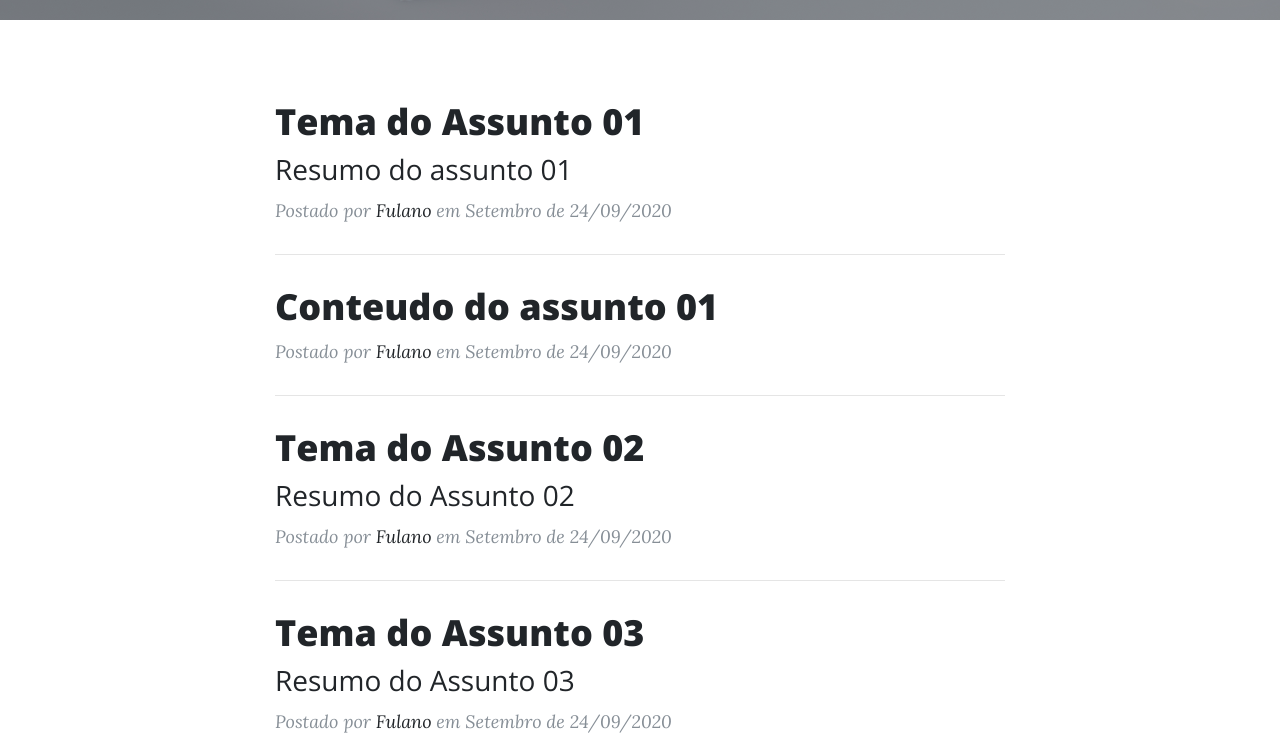
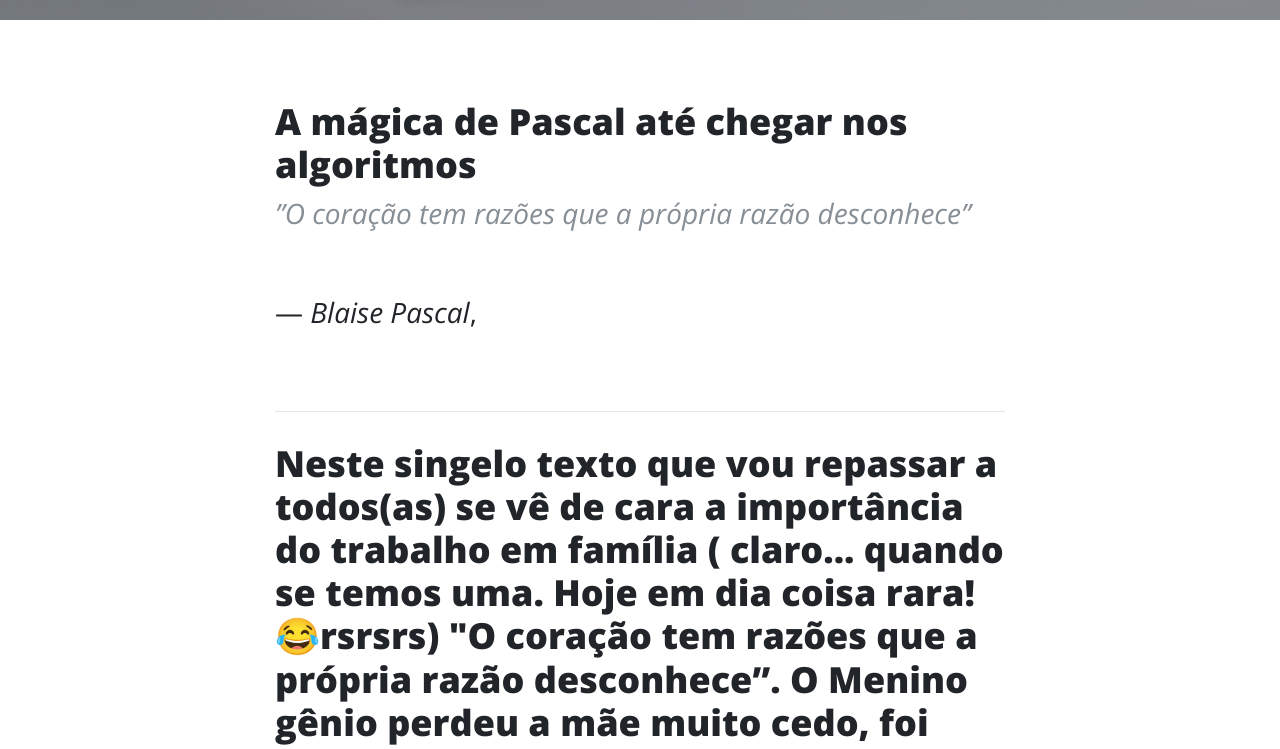
Before and after one commit to xErolLima/blog.github.io, a website: page index.html in a window 1280 px wide. Shown: the part 661-1410 px from the top of the page. Drawn offline with nearby package versions, Linux system fonts and the light colour scheme.

Commit message:
Update index.html

```diff
--- a/index.html
+++ b/index.html
@@ -76,21 +76,27 @@
         <div class="post-preview">
           <a href="post.html">
             <h2 class="post-title">
-            Tema do Assunto 01
+              <b>A mágica de Pascal até chegar nos algoritmos</b>
             </h2>
             <h3 class="post-subtitle">
-              Resumo do assunto 01
+            <figure>
+                   <blockquote>
+                      ”O coração tem razões que a própria razão desconhece”
+                   </blockquote>
+             <footer>
+                    — <cite class="author">Blaise Pascal</cite>, <cite></cite>
+             </footer>
+           </figure>
             </h3>
           </a>
-          <p class="post-meta">Postado por
-            <a href="#">Fulano</a>
-            em Setembro de 24/09/2020</p>
         </div>
         <hr>
         <div class="post-preview">
           <a href="post.html">
             <h2 class="post-title">
-              Conteudo do assunto 01
+              Neste singelo texto que vou repassar a todos(as) se vê de cara a importância do trabalho em família ( claro... quando se temos uma. Hoje em dia coisa rara! 😂rsrsrs)
+"O coração tem razões que a própria razão desconhece”. O Menino  gênio perdeu a mãe muito cedo, foi criado por um tutor que o despontou para a genialidade.
+Desde o mágico dia em que o Francês Blaise Pascal, desenvolveu, moldou e criou a primeira máquina de calcular (Pascaline), esta por sua vez abriu um "rio" de oportunidades até chegar no "mar" que conhecemos hoje como ALGORITMOS. Blaise Pascal se motivou a criar esta máquina porque seu pai era contador e precisava de ajuda com cálculos mais avançados. Pascal então, utilizando do mundo incrível da física e em matemática criou uma máquina com um engenhoso sistema de engrenagens que fazia contas de adição e subtração. Hoje a calculadora que hoje em dia nem damos muita atenção. Há pessoas, principalmente do ramo comercial que não vivem sem ela. Tinha como referência Euclides de Alexandria, o pai da Geometria e daí surgiu a primeira pérola:"Princípio de Pascal com enunciado:
             </h2>
           </a>
           <p class="post-meta">Postado por
```
